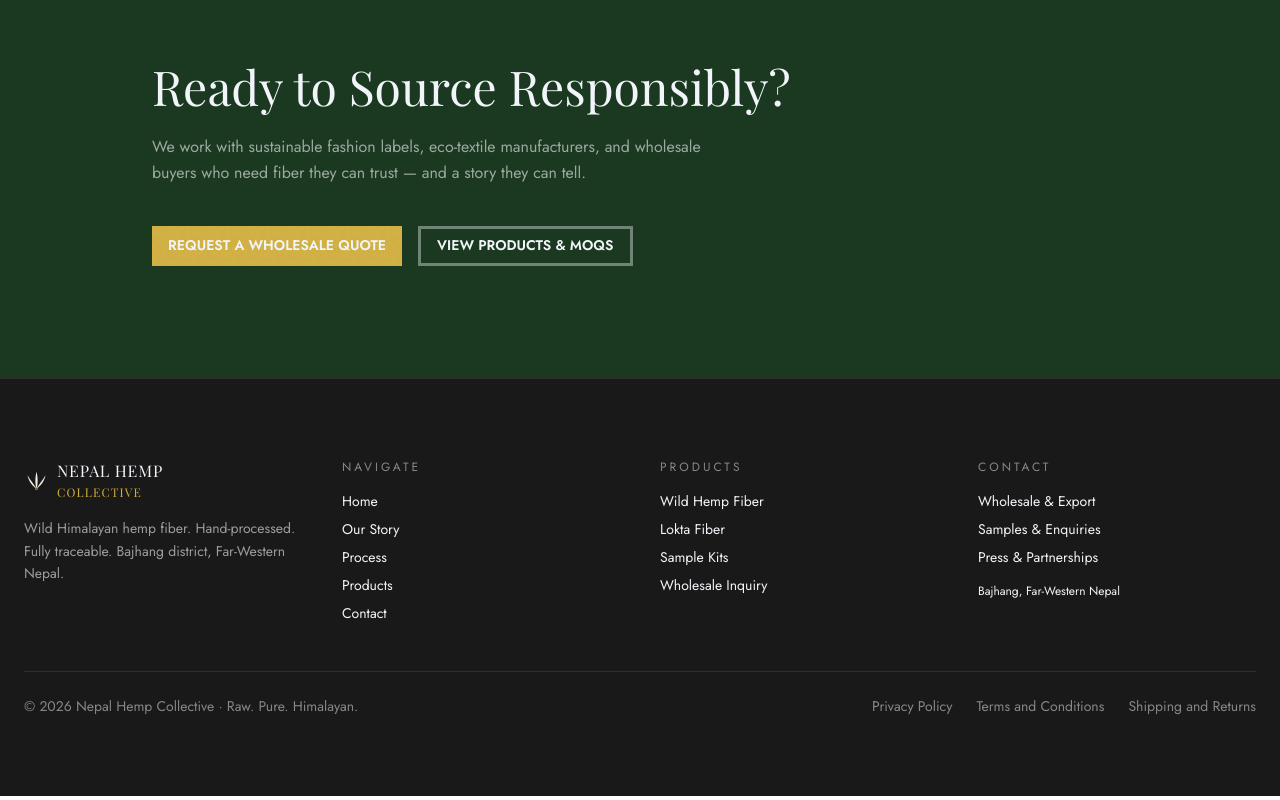
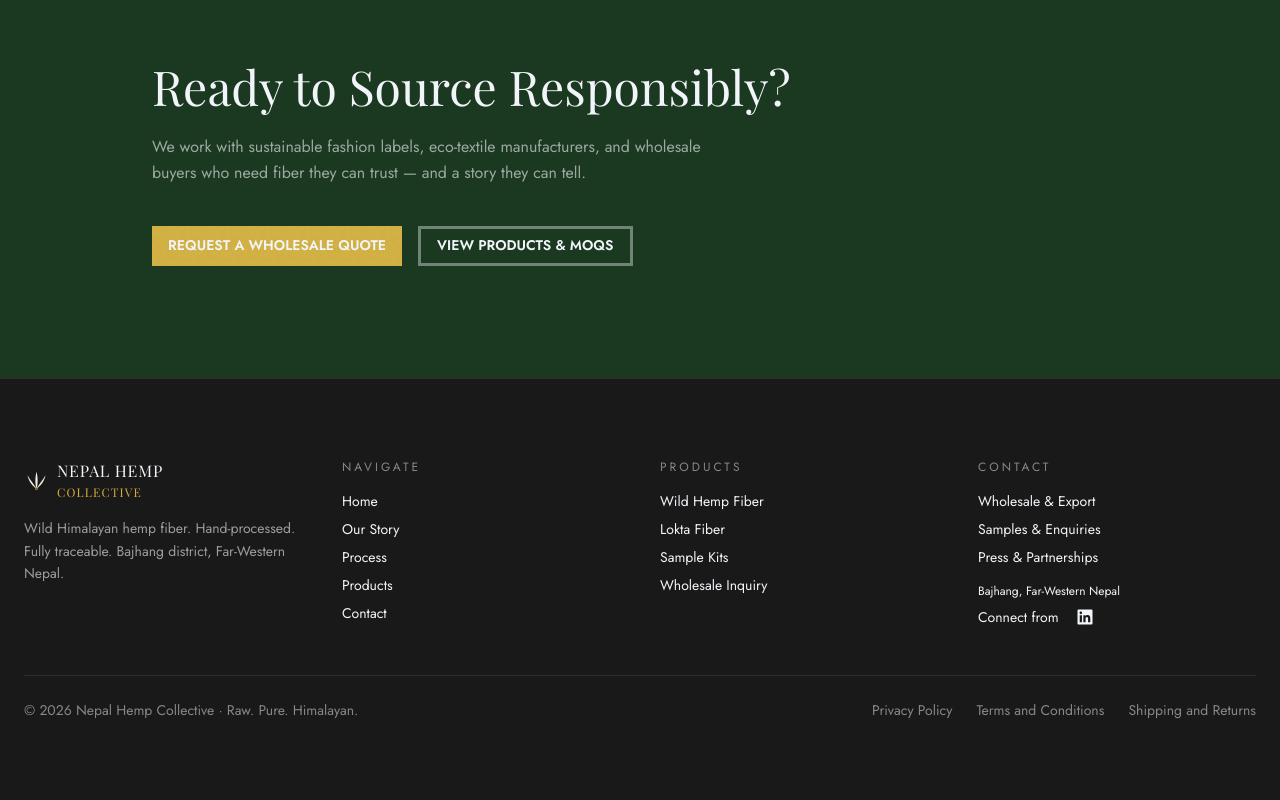
Before and after one commit to nierforprogramming/hemps, a Next.js app: page / in a window 1280 px wide. Shown: the part 2392-3192 px from the top of the page. Built offline with nearby package versions, Linux system fonts and the light colour scheme; a web font is replaced by a local one.

Commit message:
LinkedIn address added

```diff
--- a/src/components/shared/footer.jsx
+++ b/src/components/shared/footer.jsx
@@ -1,6 +1,7 @@
 import React from "react";
 import Link from "next/link";
 import Logo from "./logo";
+import { RiLinkedinBoxFill } from "react-icons/ri";
 
 const Footer = () => {
   return (
@@ -87,6 +88,14 @@
               <span className="hover:text-secondary/90 text-xs mt-2 cursor-pointer">
                 Bajhang, Far-Western Nepal
               </span>
+              <Link
+                href="https://www.linkedin.com/company/nepal-hemp-collective/?viewAsMember=true"
+                target="_blank"
+                className="flex gap-4"
+              >
+                <span>Connect from</span>
+                <RiLinkedinBoxFill className="text-xl" />
+              </Link>
             </div>
           </div>
         </div>
```
